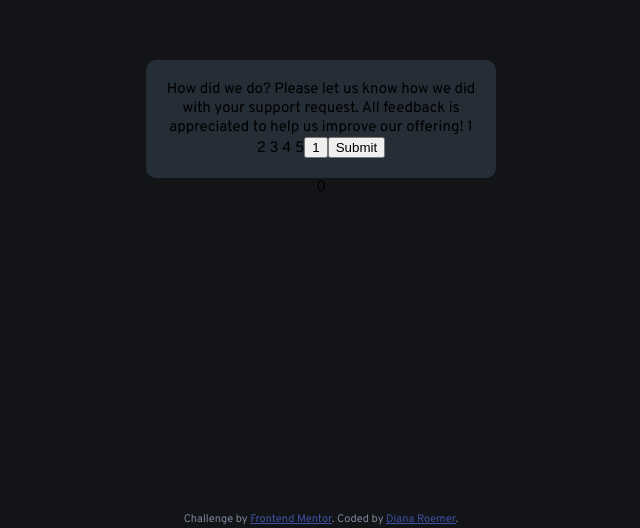
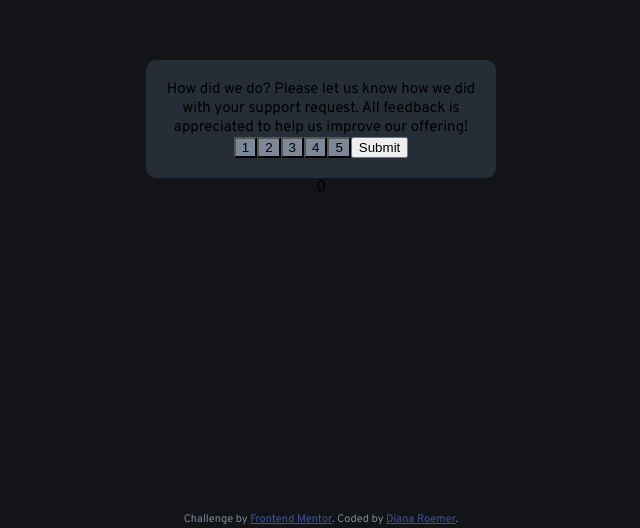
Before and after one commit to dianaroemer/Interactive-Rating-Component, a React (Create React App) app: page / in a window 1280 px wide. Shown: the part 272-800 px from the top of the page, without its empty margins (319-959 px from the left). Built offline with nearby package versions, Linux system fonts and the light colour scheme.

Commit message:
Add functionality for hover and select rating

```diff
--- a/src/Components/InteractiveRatingComponent.js
+++ b/src/Components/InteractiveRatingComponent.js
@@ -31,7 +31,8 @@ function InteractiveRatingComponent(props) {
 
             {!isThanked ?
                 <Rating toggleSetThanked={toggleSetThanked}
-                    handleSetClickedRating={handleSetClickedRating}/> :
+                    handleSetClickedRating={handleSetClickedRating}
+                    clickedRating={clickedRating}/> :
                 <Thanked/>}
                 {clickedRating}
 
--- a/src/Components/Rating.js
+++ b/src/Components/Rating.js
@@ -1,7 +1,31 @@
-import React, {useState} from 'react';
+import React, {useEffect, useState} from 'react';
 import '../Styles/Rating.scss';
 
 function Rating(props) {
+
+    // useEffect(() => {
+    //     if(props.clickedRating === 0){
+    //         return;
+    //     }
+    //     console.log(`I am useEffect in Rating, I have updated~`);
+    //     console.log(props.clickedRating);
+    // }, [props.clickedRating])
+
+
+    let valueButtons = [];
+    for(let i = 1; i <= 5; i++){
+        // console.log(typeof(props.clickedRating))
+        let className = (i === parseInt(props.clickedRating) ? 'doop' : 'valueButton');
+        let valueButton = <button className={className}
+                                value={i}
+                                key={i}
+                                onClick={(e) => {
+                                    props.handleSetClickedRating(e, e.target.value)
+                                }}>{i}</button>
+        valueButtons.push(valueButton);
+
+    }
+
 
     return(
         <div className='ratingModal'>
@@ -11,15 +35,7 @@ function Rating(props) {
                 Please let us know how we did with your support request. All feedback is appreciated
                 to help us improve our offering!
 
-                1 2 3 4 5
-
-                <button
-                    value={1}
-                    onClick={(e) => {
-                        props.handleSetClickedRating(e, e.target.value);
-                    }}>
-                        1
-                </button>
+                {valueButtons}
 
                 <button
                     onClick={(e) => {
@@ -27,14 +43,6 @@ function Rating(props) {
                         // console.log("you clicked button");
                         console.log('you clicked button');
                         props.toggleSetThanked(e);
-                    }}
-                    onMouseEnter={(e) => {
-                        e.preventDefault();
-                        console.log(`You're hovering the submit button`);
-                    }}
-                    onMouseLeave={(e) => {
-                        e.preventDefault();
-                        console.log(`You're leaving the submit button`);
                     }}>
                     Submit
                 </button>
--- a/src/Styles/Rating.scss
+++ b/src/Styles/Rating.scss
@@ -12,3 +12,17 @@
 .ratingContent {
     padding: 20px;
 }
+
+.valueButton {
+    background-color: _colors.$MediumGrey;
+    transition: .15s;
+}
+
+.valueButtonSelected {
+    background-color: _colors.$LightGrey;
+    transition: .15s;
+}
+
+.valueButton:hover, .valueButtonSelected:hover{
+    background-color: _colors.$Orange;
+}
```
